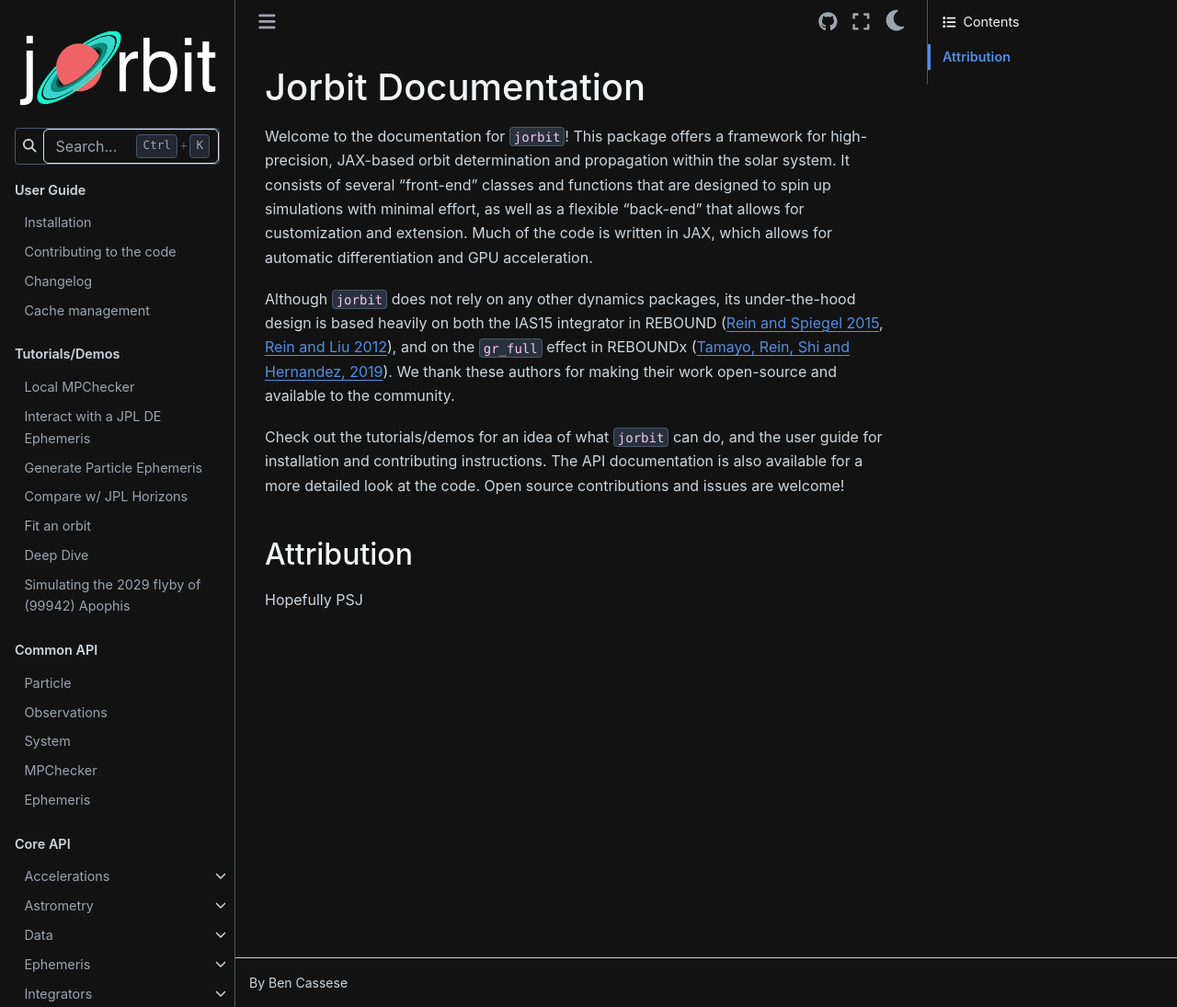
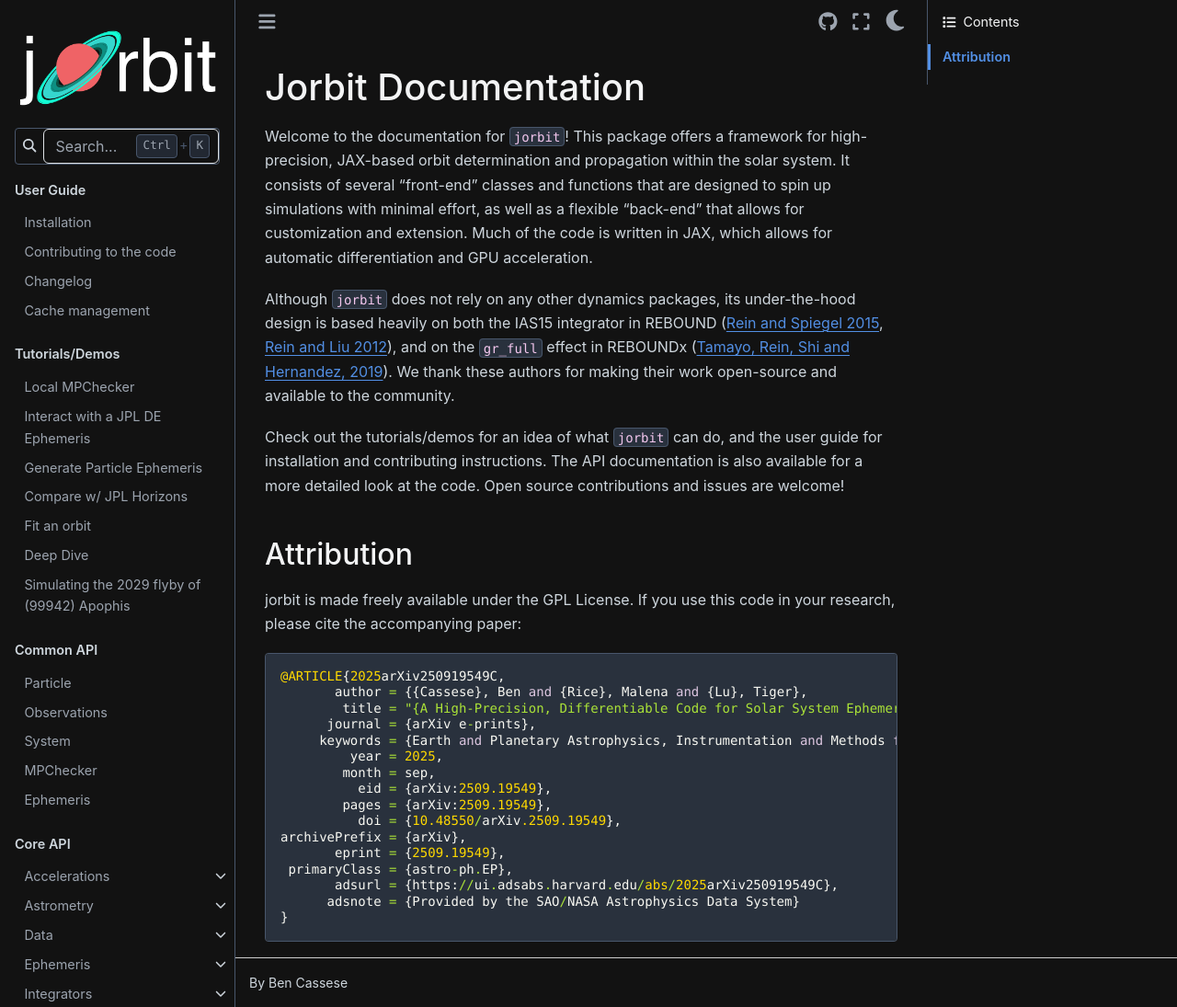
Before and after one commit to ben-cassese/jorbit, a Sphinx documentation site: the page built from docs/index.md, in a window 1280 px wide and 1095 px high. Shown: the whole window at 92% size. Built offline with Sphinx 7.4.7 and the Sphinx Book theme 1.1.4, drawn with Linux system fonts in a browser that asks for light colours; pages that are not in the unit, such as notebooks, are missing from menus.

Commit message:
add paper citation

````diff
--- a/docs/index.md
+++ b/docs/index.md
@@ -9,7 +9,25 @@ Check out the tutorials/demos for an idea of what `jorbit` can do, and the user
 
 ## Attribution
 
-Hopefully PSJ
+jorbit is made freely available under the GPL License. If you use this code in your research, please cite the accompanying paper:
+```
+@ARTICLE{2025arXiv250919549C,
+       author = {{Cassese}, Ben and {Rice}, Malena and {Lu}, Tiger},
+        title = "{A High-Precision, Differentiable Code for Solar System Ephemerides}",
+      journal = {arXiv e-prints},
+     keywords = {Earth and Planetary Astrophysics, Instrumentation and Methods for Astrophysics},
+         year = 2025,
+        month = sep,
+          eid = {arXiv:2509.19549},
+        pages = {arXiv:2509.19549},
+          doi = {10.48550/arXiv.2509.19549},
+archivePrefix = {arXiv},
+       eprint = {2509.19549},
+ primaryClass = {astro-ph.EP},
+       adsurl = {https://ui.adsabs.harvard.edu/abs/2025arXiv250919549C},
+      adsnote = {Provided by the SAO/NASA Astrophysics Data System}
+}
+```
 
 ```{toctree}
 :maxdepth: 1
````
Also changed, not shown: README.md (+18 -1 lines), 1 other file.
